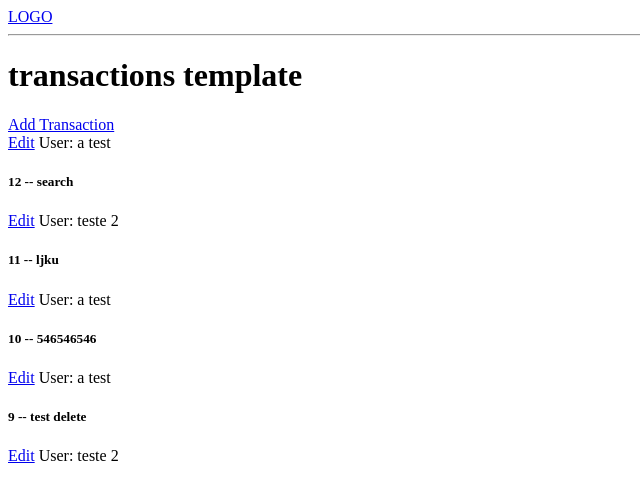
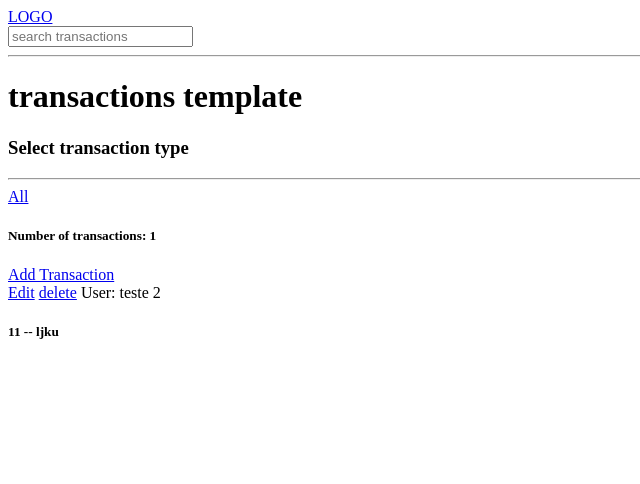
Before and after one commit to itsCharlesAM/django-expense-tracker, a Django app: page /all_transactions/?search=1 in a window 1280 px wide. Shown: the top 484 px of the page, without its empty margins (0-640 px from the left). After the commit the page ends 339 px from the top, so only its background shows below. Run offline with Django 4.2, Linux system fonts and the light colour scheme; data comes from the database, SQL or seed files in the repository; both versions use the stored data as it was after the commit.

Commit message:
Implemented search

```diff
--- a/base/models.py
+++ b/base/models.py
@@ -17,6 +17,12 @@ class User(models.Model):
 class Transaction(models.Model):
     id = models.BigAutoField(primary_key=True)
     amount = models.FloatField(null=False, default=0)
+
+    class TransactionType(models.IntegerChoices):
+        INCOME = 1, 'Income'
+        EXPENSE = 2, 'Expense'
+    type = models.IntegerField(choices=TransactionType.choices, null=True)
+
     description = models.TextField(null=True, blank=True)
     user_id = models.ForeignKey(User, on_delete=models.SET_NULL, null=True)
     is_visible = models.BooleanField(default=True)
--- a/base/urls.py
+++ b/base/urls.py
@@ -13,4 +13,6 @@ urlpatterns = [
     path('edit_transaction/<str:id>',
          views.edit_transaction, name="edit_transaction"),
 
+    path('delete_transaction/<str:id>',
+         views.delete_transaction, name="delete_transaction"),
 ]
--- a/base/views.py
+++ b/base/views.py
@@ -1,4 +1,5 @@
 from django.shortcuts import render, redirect
+from django.db.models import Q
 from django.http import HttpResponse
 from .models import Transaction
 from .forms import transaction_form
@@ -6,8 +7,26 @@ from .forms import transaction_form
 
 
 def show_all_transactions(request):
-    all_transactions = Transaction.objects.all().order_by('-date_create')
-    transactions_context = {'all_transactions': all_transactions}
+    search_req = request.GET.get(
+        'search',
+    )
+
+    if str(search_req).__contains__("inc"):
+        search_req = 1
+    elif str(search_req).__contains__("ex"):
+        search_req = 2
+
+    if search_req is not None:  # search
+        all_transactions = Transaction.objects.filter(
+            Q(is_visible=True) & (Q(amount__icontains=search_req) | Q(description__icontains=search_req)), ).order_by('-date_create')
+    else:
+        all_transactions = Transaction.objects.filter(
+            is_visible=True).order_by('-date_create')
+
+    transactions_count = all_transactions.count()
+
+    transactions_context = {
+        'all_transactions': all_transactions, 'transactions_count': transactions_count}
     return render(request, 'transactions/transactions.html', transactions_context)
 
 
@@ -28,8 +47,24 @@ def edit_transaction(request, id):
     transaction = Transaction.objects.get(id=id)
     form = transaction_form(instance=transaction)
 
+    if request.method == 'POST':
+        form = transaction_form(request.POST, instance=transaction)
+        if form.is_valid():
+            form.save()
+            return redirect('transactions')
+
     context = {'form': form}
     return render(request, 'transactions/transaction_form.html', context)
+
+
+def delete_transaction(request, id):
+    transaction = Transaction.objects.get(id=id)
+    if request.method == 'POST':
+        transaction.is_visible = False
+        transaction.save()
+        return redirect('transactions')
+
+    return render(request, 'transactions/delete.html', {'obj': transaction})
 
 
 def home(request):
--- a/templates/navbar.html
+++ b/templates/navbar.html
@@ -2,4 +2,11 @@
     LOGO
 </a>
 
+<form method="GET" action="{% url 'transactions' %}">
+    <input type="text" name="search" placeholder="search transactions"/>
+
+
+</form>
+
+
 <hr>
--- a/templates/transactions/transactions.html
+++ b/templates/transactions/transactions.html
@@ -7,12 +7,33 @@
 
 <div>
 
+    <div>
+        <h3>Select transaction type</h3>
+        <hr>
+
+        <div>
+            <div>
+                <a href="{% url 'transactions' %}">All</a>
+            </div>
+
+            <!-- {% for transaction in all_transactions %}
+            <div>
+                <a href="{% url 'transactions' %}?search={{transaction.type}}">{{transaction.get_type_display}}</a>
+
+            {% endfor %}
+            </div> -->
+        </div>
+    </div>
+    <h5>Number of transactions: {{transactions_count}}</h5>
+
     <a href="{% url 'add_transaction' %}">Add Transaction</a>
 
     <div>
         {% for transaction in all_transactions %}
         <div>
             <a href="{% url 'edit_transaction' transaction.id %}">Edit</a>
+            <a href="{% url 'delete_transaction' transaction.id %}">delete</a>
+
 
             <span>User: {{transaction.user_id.username}}</span>
             <h5>{{transaction.id}} -- <a>{{transaction.description}}</a></h5>
```
Also changed, not shown: templates/transactions/delete.html (added, +17 -0 lines), base/migrations/0004_transaction_type.py (added), db.sqlite3.
